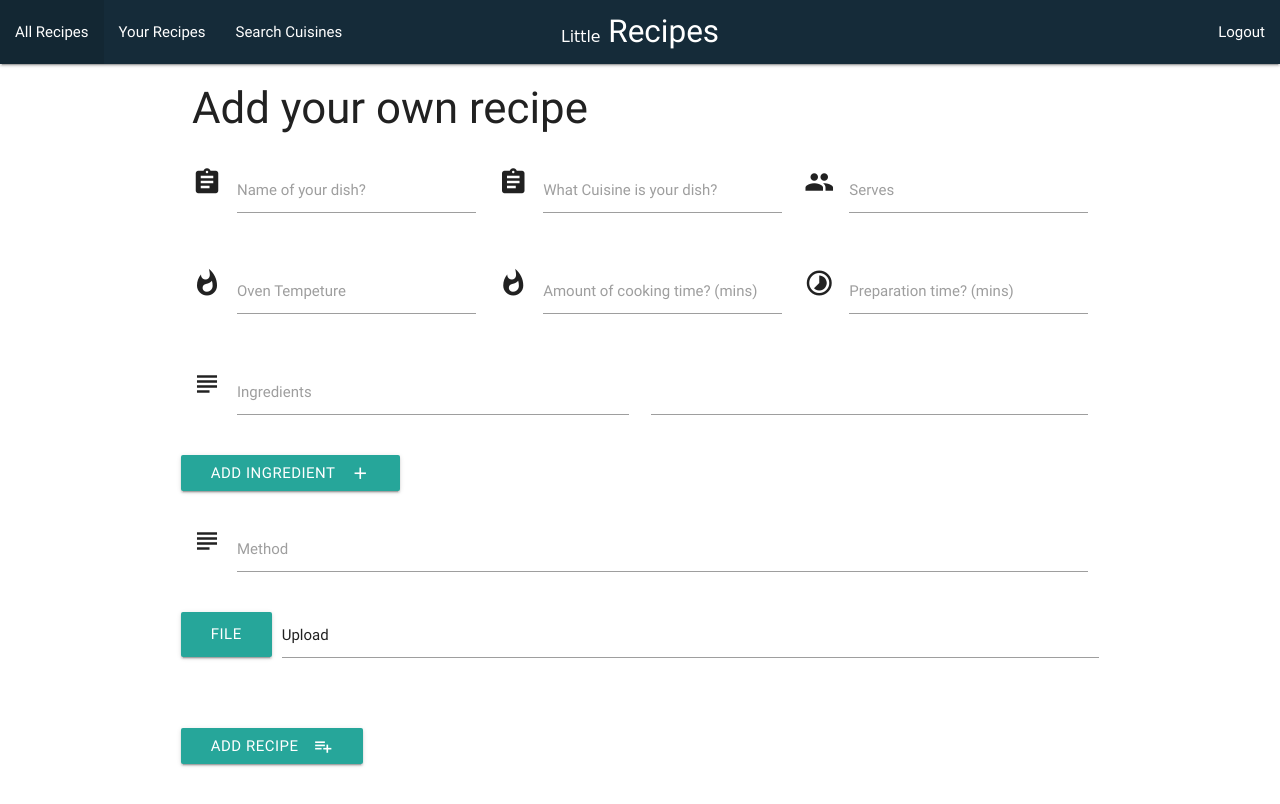
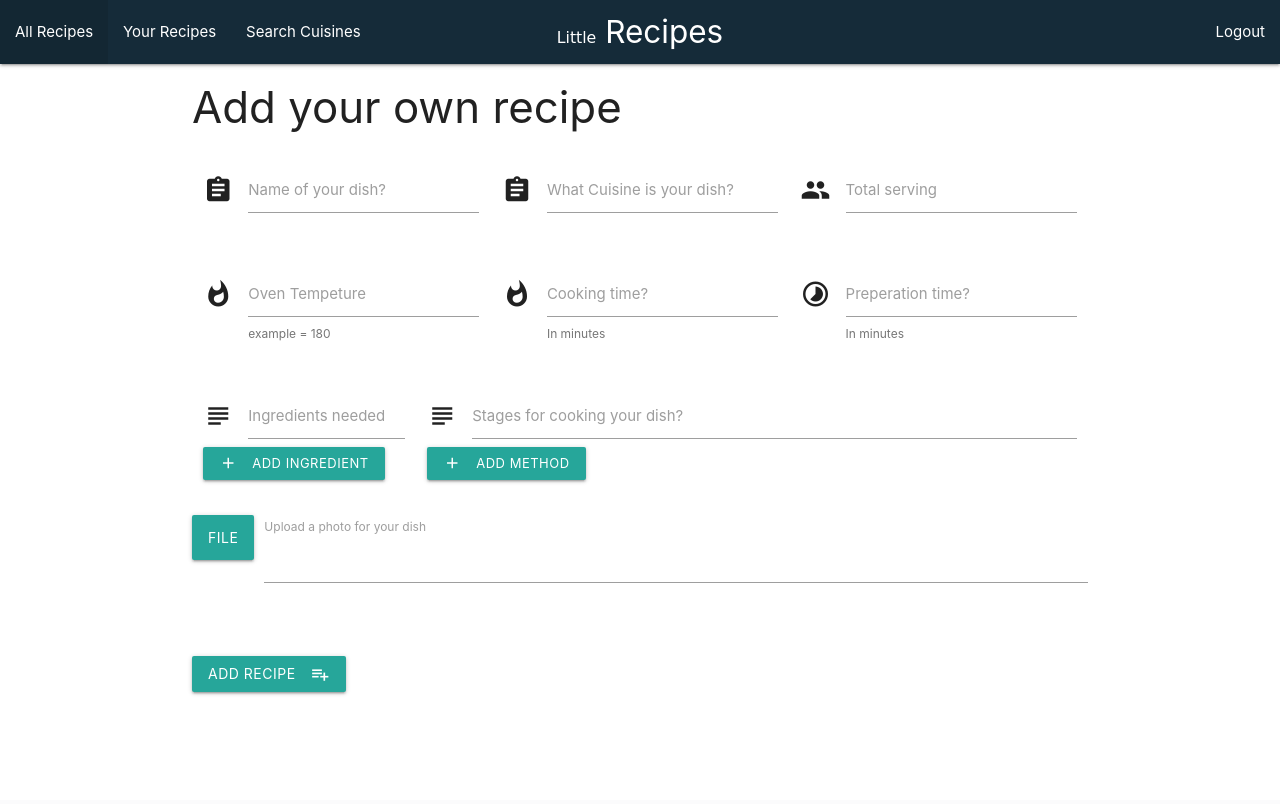
Before and after one commit to Code-Institute-Submissions/RECIPE_WEBPAGE, a Flask app: page /add_recipe/ in a window 1280 px wide. After the commit the page ends 695 px from the top, so only its background shows below. Run offline with Flask 2, Linux system fonts and the light colour scheme; the visitor is signed in with stand-in values (Sample User, id 1); data that the repository does not hold is empty; some libraries are stand-ins or nearby versions.

Commit message:
form values are inserted into dat

```diff
--- a/app.py
+++ b/app.py
@@ -96,10 +96,6 @@ def main():
 
         all_recipes = cursor.fetchall()
 
-
-
-
-
     return render_template("main.html", all_recipes=all_recipes)
 
 
@@ -112,10 +108,10 @@ def your_recipes():
 
     with connection.cursor(pymysql.cursors.DictCursor) as cursor:
 
-        user = cursor.execute("SELECT id FROM USERS WHERE name =%s", username)
+        cursor.execute("SELECT id FROM USERS WHERE name =%s", username)
         userId = cursor.fetchone()["id"]
 
-        recipes = cursor.execute("SELECT * FROM RECIPES WHERE user_id = %s", userId)
+        cursor.execute("SELECT * FROM RECIPES WHERE user_id = %s", userId)
         filtered_recipes = cursor.fetchall()
 
     return render_template("your_recipes.html", your_recipes = filtered_recipes )
@@ -127,7 +123,7 @@ def your_recipes():
 @app.route("/view_recipe/<int:id>")
 def view_recipe(id):
     with connection.cursor(pymysql.cursors.DictCursor) as cursor:
-        recipeId = cursor.execute("SELECT * FROM RECIPES WHERE id = %s", id)
+        cursor.execute("SELECT * FROM RECIPES WHERE id = %s", id)
         recipesId = cursor.fetchone()
 
     return render_template("view_recipe.html", recipe = recipesId)
@@ -149,7 +145,7 @@ def add_recipe():
             """get id of username"""
 
             username = session['name']
-            userId = cursor.execute("SELECT id FROM USERS WHERE name=%s", username)
+            cursor.execute("SELECT id FROM USERS WHERE name=%s", username)
             usersId = cursor.fetchone()
 
 
@@ -163,11 +159,8 @@ def add_recipe():
             temp = request.form["temp"]
             time = request.form["cook_time"]
             prep = request.form["prep_time"]
-            method = request.form["method"]
-
-            """insert into ingredients table """
-
-            ingredients = request.form["ingredients"]
+            method = request.form["methods"]
+            ingredient = request.form["ingredients"]
 
             """photos upload handler"""
 
@@ -187,11 +180,16 @@ def add_recipe():
 
             Image = filename
 
-            # uplaod file variable images = filename for uploading to database.
-
             cursor.execute("INSERT INTO RECIPES(user_id, name, recipe_name, cuisine, serves, temp, time, prep, method, image) VALUES(%s, %s, %s, %s, %s, %s, %s, %s, %s, %s)", (usersId["id"], username, recipe_name,cuisine, serves, temp, time, prep, method, Image))
 
-            cursor.execute("INSERT INTO INGREDIENTS(ingredients) VALUES(%s)", (ingredients))
+            connection.commit()
+
+            x = ingredient.split(",")
+
+            for i in x:
+                cursor.execute("INSERT INTO INGREDIENTS(ingredient) VALUES(%s)", (i))
+                connection.commit()
+
 
 
 
@@ -199,7 +197,7 @@ def add_recipe():
 
         flash("Thank you for adding your recipe", "blue black-text lighten-2")
 
-        return redirect(url_for("your_recipes", filename=filename))
+        return redirect(url_for("your_recipes"))
     return render_template("add_recipe.html", cuisines=cuisine)
 
 
@@ -233,7 +231,7 @@ def edit_recipe(id):
 
     return render_template("edit_recipe.html", recipe_details=recipesId)
 
-@app.route("/delete_recipes/<int:id>/")
+@app.route("/delete_recipe/<int:id>/")
 def delete_recipe(id):
 
     with connection.cursor(pymysql.cursors.DictCursor) as cursor:
@@ -242,6 +240,25 @@ def delete_recipe(id):
         connection.commit()
 
     return redirect(url_for("your_recipes"))
+
+
+@app.route("/rate_recipe/<int:id>")
+def rate_recipe(id):
+
+    with connection.cursor(pymysql.cursors.DictCursor) as cursor:
+        cursor.execute("SELECT * FROM RECIPES WHERE id = %s", id)
+        recipe_for_rating = quick_add = cursor.fetchone()
+        # rating = request.form["rating"]
+
+        # cursor.execute("INSERT INTO RATING(rating, recipe_id, user_id) VALUES(rating = %s, recipe_id = recipe_for_rating['id'], user_id = recipe_for_rating['user_id']", rating)
+
+        # cursor.commit()
+
+        print(request.form["showVal"])
+
+
+    return redirect(url_for("main"))
+
 
 @app.route("/quick_add/<int:id>")
 def quick_add(id):
--- a/static/css/style.css
+++ b/static/css/style.css
@@ -59,22 +59,6 @@
 
 /* main page */
 
-/*.main-image-wrapper {*/
-
-/*    background-image: url("https://images.pexels.com/photos/376464/pexels-photo-376464.jpeg?auto=compress&cs=tinysrgb&dpr=2&h=750&w=1260");*/
-
-/*    width: 50%;*/
-
-/*    min-height: 300px;*/
-
-/*    background-size: cover;*/
-
-/*    background-repeat: no-repeat;*/
-
-/*    background-position: center;*/
-
-/*}*/
-
 .search-bar {
     padding: 10px 15px;
     color: black;
@@ -120,6 +104,10 @@
     text-align: center;
 }
 
+.recipe-input {
+    border-bottom: none !important;
+}
+
 /* cuisines */
 
 .btn-cuisine {
--- a/templates/add_recipe.html
+++ b/templates/add_recipe.html
@@ -1,7 +1,7 @@
 {% extends "base.html" %} {% block content %}
 <h3 class="page-title">Add your own recipe</h3>
 <div class="row">
-    <form method="POST" enctype=multipart/form-data class="col s12 recipe-form">
+    <form method="POST" enctype="multipart/form-data" class="col s12 recipe-form">
         <div class="row">
             <div class="input-field col s4">
                 <i class="material-icons prefix">assignment</i>
@@ -16,54 +16,45 @@
             <div class="input-field col s4">
                 <i class="material-icons prefix">group</i>
                 <input id="serves" name="serves" type="number" class="validate" required>
-                <label for="icon_prefix">Serves</label>
+                <label for="icon_prefix">Total serving</label>
             </div>
         </div>
+
         <div class="row">
-
             <div class="input-field col s4">
                 <i class="material-icons prefix">whatshot</i>
                 <input id="serves" name="temp" type="number" class="validate" required>
                 <label for="icon_prefix">Oven Tempeture</label>
+                <span class="helper-text">example = 180</span>
             </div>
             <div class="input-field col s4">
                 <i class="material-icons prefix">whatshot</i>
                 <input id="cook_time" name="cook_time" type="number" class="validate" required>
-                <label for="icon_prefix">Amount of cooking time? (mins)</label>
+                <label for="icon_prefix">Cooking time?</label>
+                <span class="helper-text">In minutes</span>
             </div>
             <div class="input-field col s4">
                 <i class="material-icons prefix">timelapse</i>
                 <input id="prep_time" name="prep_time" type="number" class="validate" required>
-                <label for="icon_prefix">Preparation time? (mins)</label>
+                <label for="icon_prefix">Preperation time?</label>
+                <span class="helper-text">In minutes</span>
             </div>
         </div>
         <div class="row">
-            <ul id="ingredientsList">
-                <li>
-                    <div class="input-field col s6">
-                        <i class="material-icons prefix">subject</i>
-                        <input id="ingredients" name="ingredients" type="text" class="validate" required>
-                        <label for="icon_prefix">Ingredients</label>
-                    </div>
-                    <div class="input-field col s6">
-                        <input name="ingredients" type="text" class="validate" required>
-                    </div>
-                </li>
-            </ul>
-        </div>
-        <div class="row">
-            <button id="ingredients-btn" class="btn waves-effect waves-light">Add ingredient<i class="material-icons right">add</i></button>
-        </div>
+            <div id="list" class="input-field col s3 ">
+                 <i class="material-icons prefix">subject</i>
+                 <label for="icon_prefix">Ingredients needed</label>
+                <input type="hidden" name="ingredients" value="">
+                <input id="ingredients" name="ingredient" type="text" class="validate">
+                <a id="ingredients-btn" class="waves-effect waves-light btn-small ingredients-btn" onclick="addIngredient()"><i class="material-icons left">add</i>Add ingredient</a>
 
-        <div class="row">
-            <div class="input-field col s12">
-                <ul>
-                    <li>
-                        <i class="material-icons prefix">subject</i>
-                        <input id="method" name="method" type="text" class="validate" required>
-                        <label for="icon_prefix">Method</label>
-                    </li>
-                </ul>
+            </div>
+            <div id="method_list" class="input-field col s9">
+                <i class="material-icons prefix">subject</i>
+                <input type="hidden" name="methods" value="">
+                <input id="method" name="method" type="text" class="validate">
+                <label for="icon_prefix">Stages for cooking your dish?</label>
+                <a id="method-btn" class="waves-effect waves-light btn-small" onclick="addMethod()"><i class="material-icons left">add</i>add method</a>
             </div>
         </div>
         <div class="row">
@@ -73,11 +64,11 @@
                     <input type="file" name=file>
                 </div>
                 <div class="file-path-wrapper">
-                    <input class="file-path validate" type="text" value="Upload" required>
+                    <label>Upload a photo for your dish</label>
+                    <input class="file-path validate" type="text" value="">
                 </div>
             </div>
         </div>
-
         <div class="row">
             <button class="btn waves-effect waves-light recipe-button" type="submit">Add Recipe
                 <i class="material-icons right prefix">playlist_add</i>
--- a/templates/base.html
+++ b/templates/base.html
@@ -2,10 +2,9 @@
 <html>
 
 <head>
-    <link rel="shortcut icon" href="{{ url_for('static', filename='/images/favicon.ico') }}">
+    <link rel="shortcut icon" href="{{ url_for('static', filename='images/favicon.ico') }}">
     <link href="https://fonts.googleapis.com/icon?family=Material+Icons" rel="stylesheet">
-    <!--<link rel="stylesheet" href="https://stackpath.bootstrapcdn.com/bootstrap/4.1.1/css/bootstrap.min.css" integrity="sha384-WskhaSGFgHYWDcbwN70/dfYBj47jz9qbsMId/iRN3ewGhXQFZCSftd1LZCfmhktB" crossorigin="anonymous">-->
-    <link rel="stylesheet" href="https://cdnjs.cloudflare.com/ajax/libs/materialize/0.100.2/css/materialize.min.css">
+    <link rel="stylesheet" href="https://cdnjs.cloudflare.com/ajax/libs/materialize/1.0.0-rc.2/css/materialize.min.css">
     <link rel="stylesheet" href="{{url_for('static', filename='css/style.css')}}" type="text/css" />
 </head>
 
@@ -33,10 +32,8 @@
 
 
     <script src="https://code.jquery.com/jquery-3.3.1.slim.min.js" integrity="sha384-q8i/X+965DzO0rT7abK41JStQIAqVgRVzpbzo5smXKp4YfRvH+8abtTE1Pi6jizo" crossorigin="anonymous"></script>
-    <!--<script src="https://cdnjs.cloudflare.com/ajax/libs/popper.js/1.14.3/umd/popper.min.js" integrity="sha384-ZMP7rVo3mIykV+2+9J3UJ46jBk0WLaUAdn689aCwoqbBJiSnjAK/l8WvCWPIPm49" crossorigin="anonymous"></script>-->
-    <!--<script src="https://stackpath.bootstrapcdn.com/bootstrap/4.1.1/js/bootstrap.min.js" integrity="sha384-smHYKdLADwkXOn1EmN1qk/HfnUcbVRZyYmZ4qpPea6sjB/pTJ0euyQp0Mk8ck+5T" crossorigin="anonymous"></script>-->
     <script src="https://cdnjs.cloudflare.com/ajax/libs/jquery/3.2.1/jquery.min.js"></script>
-    <script src="https://cdnjs.cloudflare.com/ajax/libs/materialize/0.100.2/js/materialize.min.js"></script>
+    <script src="https://cdnjs.cloudflare.com/ajax/libs/materialize/1.0.0-beta/js/materialize.min.js"></script>
     <script type="text/javascript" src="/static/js/js.js"></script>
 
 
--- a/templates/cuisine.html
+++ b/templates/cuisine.html
@@ -17,10 +17,5 @@
     </div>
 </div>
 {% endfor %}
-</div>
-<div>
-    <p class="add-cuisine">Cant see the cuisine you want, add one here<a href="{{ url_for("add_cuisine")}}" class="btn-floating btn-small waves-effect waves-light blue btn-cuisine"><i class="material-icons">add</i></a>
-    </p>
-</div>
 
 {% endblock %}
--- a/templates/index.html
+++ b/templates/index.html
@@ -2,7 +2,7 @@
 <html>
 
 <head>
-    <link rel="shortcut icon" href="{{ url_for('static', filename='/images/favicon.ico') }}">
+    <link rel="shortcut icon" href="{{ url_for('static', filename='images/favicon.ico') }}">
     <link href="https://fonts.googleapis.com/icon?family=Material+Icons" rel="stylesheet">
     <link rel="stylesheet" href="https://cdnjs.cloudflare.com/ajax/libs/materialize/0.100.2/css/materialize.min.css">
     <link rel="stylesheet" href="{{url_for('static', filename='css/style.css')}}" type="text/css" />
--- a/templates/login.html
+++ b/templates/login.html
@@ -2,7 +2,7 @@
 <html>
 
 <head>
-    <link rel="shortcut icon" href="{{ url_for('static', filename='/images/favicon.ico') }}">
+    <link rel="shortcut icon" href="{{ url_for('static', filename='images/favicon.ico') }}">
     <link href="https://fonts.googleapis.com/icon?family=Material+Icons" rel="stylesheet">
     <!--<link rel="stylesheet" href="https://stackpath.bootstrapcdn.com/bootstrap/4.1.1/css/bootstrap.min.css" integrity="sha384-WskhaSGFgHYWDcbwN70/dfYBj47jz9qbsMId/iRN3ewGhXQFZCSftd1LZCfmhktB" crossorigin="anonymous">-->
     <link rel="stylesheet" href="https://cdnjs.cloudflare.com/ajax/libs/materialize/0.100.2/css/materialize.min.css">
@@ -42,8 +42,6 @@
 </body>
 
 <script src="https://code.jquery.com/jquery-3.3.1.slim.min.js" integrity="sha384-q8i/X+965DzO0rT7abK41JStQIAqVgRVzpbzo5smXKp4YfRvH+8abtTE1Pi6jizo" crossorigin="anonymous"></script>
-<!--<script src="https://cdnjs.cloudflare.com/ajax/libs/popper.js/1.14.3/umd/popper.min.js" integrity="sha384-ZMP7rVo3mIykV+2+9J3UJ46jBk0WLaUAdn689aCwoqbBJiSnjAK/l8WvCWPIPm49" crossorigin="anonymous"></script>-->
-<!--<script src="https://stackpath.bootstrapcdn.com/bootstrap/4.1.1/js/bootstrap.min.js" integrity="sha384-smHYKdLADwkXOn1EmN1qk/HfnUcbVRZyYmZ4qpPea6sjB/pTJ0euyQp0Mk8ck+5T" crossorigin="anonymous"></script>-->
 <script type="text/javascript" src="static/js/js.js"></script>
 <script src="https://cdnjs.cloudflare.com/ajax/libs/jquery/3.2.1/jquery.min.js"></script>
 <script src="https://cdnjs.cloudflare.com/ajax/libs/materialize/0.100.2/js/materialize.min.js"></script>
--- a/templates/register.html
+++ b/templates/register.html
@@ -2,9 +2,8 @@
 <html>
 
 <head>
-    <link rel="shortcut icon" href="{{ url_for('static', filename='/images/favicon.ico') }}">
+    <link rel="shortcut icon" href="{{ url_for('static', filename='images/favicon.ico') }}">
     <link href="https://fonts.googleapis.com/icon?family=Material+Icons" rel="stylesheet">
-    <!--<link rel="stylesheet" href="https://stackpath.bootstrapcdn.com/bootstrap/4.1.1/css/bootstrap.min.css" integrity="sha384-WskhaSGFgHYWDcbwN70/dfYBj47jz9qbsMId/iRN3ewGhXQFZCSftd1LZCfmhktB" crossorigin="anonymous">-->
     <link rel="stylesheet" href="https://cdnjs.cloudflare.com/ajax/libs/materialize/0.100.2/css/materialize.min.css">
     <link rel="stylesheet" href="{{url_for('static', filename='css/style.css')}}" type="text/css" />
 </head>
@@ -46,8 +45,6 @@
 </body>
 
 <script src="https://code.jquery.com/jquery-3.3.1.slim.min.js" integrity="sha384-q8i/X+965DzO0rT7abK41JStQIAqVgRVzpbzo5smXKp4YfRvH+8abtTE1Pi6jizo" crossorigin="anonymous"></script>
-<!--<script src="https://cdnjs.cloudflare.com/ajax/libs/popper.js/1.14.3/umd/popper.min.js" integrity="sha384-ZMP7rVo3mIykV+2+9J3UJ46jBk0WLaUAdn689aCwoqbBJiSnjAK/l8WvCWPIPm49" crossorigin="anonymous"></script>-->
-<!--<script src="https://stackpath.bootstrapcdn.com/bootstrap/4.1.1/js/bootstrap.min.js" integrity="sha384-smHYKdLADwkXOn1EmN1qk/HfnUcbVRZyYmZ4qpPea6sjB/pTJ0euyQp0Mk8ck+5T" crossorigin="anonymous"></script>-->
 <script type="text/javascript" src="static/js/js.js"></script>
 <script src="https://cdnjs.cloudflare.com/ajax/libs/jquery/3.2.1/jquery.min.js"></script>
 <script src="https://cdnjs.cloudflare.com/ajax/libs/materialize/0.100.2/js/materialize.min.js"></script>
--- a/templates/view_recipe.html
+++ b/templates/view_recipe.html
@@ -15,6 +15,7 @@
             <h3> Ingredients</h3>
             Ingredients : {{ recipe.ingredients}}
         </p>
+
     </div>
     <div>
         <p class="col s6">
```
Also changed, not shown: static/js/js.js (+32 -31 lines), templates/main.html (+17 -2 lines), templates/your_recipes.html (+13 -1 lines), static/images/11_George.jpg (deleted).
